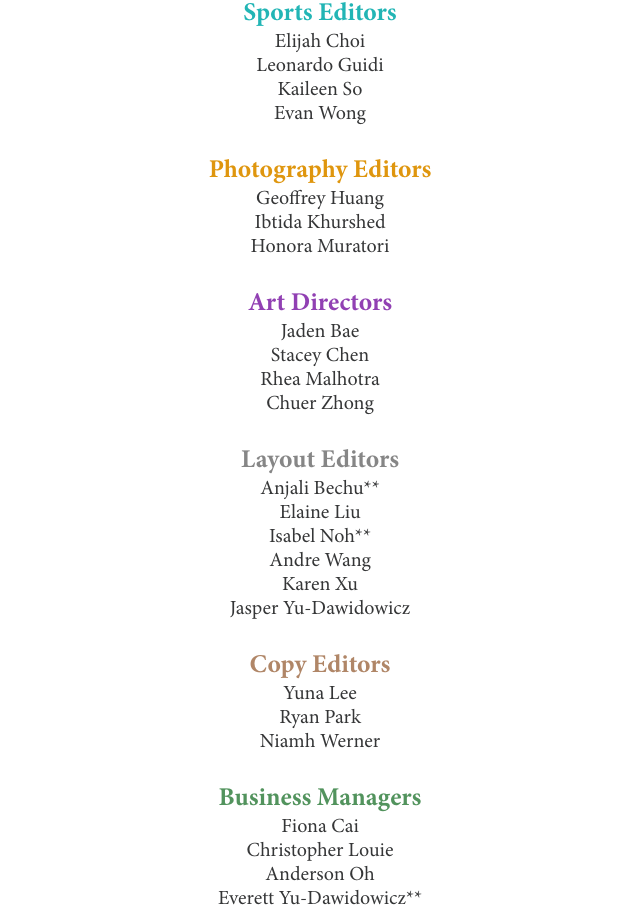
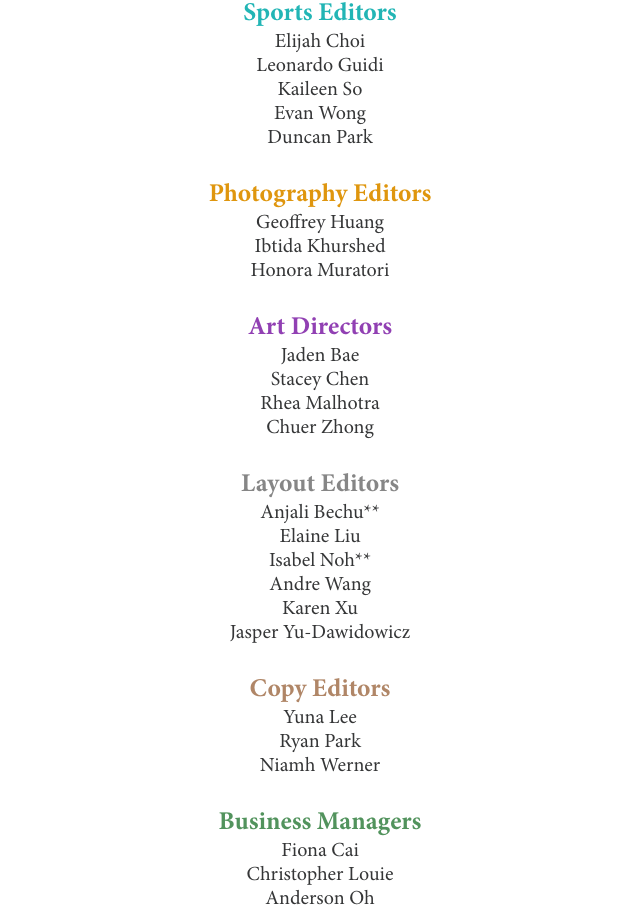
Before and after one commit to stuyspec/stuyspec-rewrite, a Next.js app: page /about/staff in a window 1280 px wide. Shown: the part 1254-2166 px from the top of the page, without its empty margins (320-960 px from the left). Built offline with nearby package versions, Linux system fonts and the light colour scheme.

Commit message:
Update staff.tsx

```diff
--- a/pages/about/staff.tsx
+++ b/pages/about/staff.tsx
@@ -5,7 +5,7 @@ import { generateMetaTags } from "../../utils/generateMetaTags";
 function StaffPage() {
 	const page_title = "Staff - The Stuyvesant Spectator";
 	const meta_url = `https://stuyspec.com/about/staff`;
-	const meta_description = `The members of The Stuyvesant Spectator's 2022-2023 Editorial Board.`;
+	const meta_description = `The members of The Stuyvesant Spectator's 2024-2025 Editorial Board.`;
 
 	return (
 		<>
@@ -70,6 +70,7 @@ function StaffPage() {
 						<p>Leonardo Guidi</p>
 						<p>Kaileen So</p>
 						<p>Evan Wong</p>
+						<p>Duncan Park</p>
 					</div>
 					<div>
 						<h3 className={styles.photos}>Photography Editors</h3>
```
